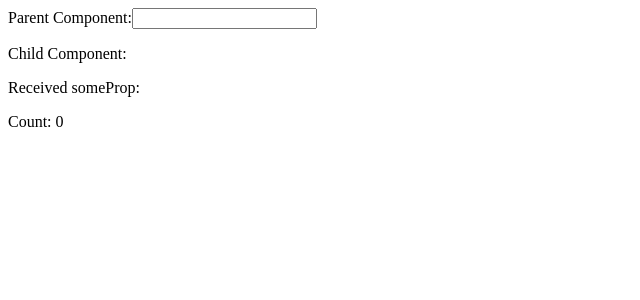
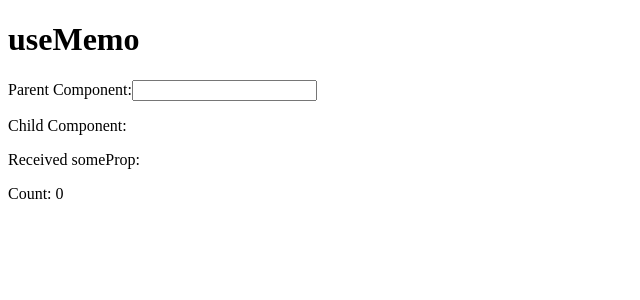
Before and after one commit to gokuljsparkout/GokulJSO, a React (Create React App) app: page / in a window 1280 px wide. Shown: the top 300 px of the page, without its empty margins (0-640 px from the left). Built offline with nearby package versions, Linux system fonts and the light colour scheme.

Commit message:
Lifecycle method's Alternative in func - useMemo

```diff
--- a/src/ChildComponent.js
+++ b/src/ChildComponent.js
@@ -1,27 +1,12 @@
 import React, { Component } from 'react';
-
-class ChildComponent extends Component {
-  state = {
-    count: 0
-  };
-
-  componentWillReceiveProps(nextProps) {
-    if (this.props.someProp !== nextProps.someProp) {
-      this.setState({
-        count: this.state.count + 1
-      });
-    }
-  }
-
-  render() {
-    return (
-      <div>
-        <p>Child Component:</p>
-        <p>Received someProp: {this.props.someProp}</p>
-        <p>Count: {this.state.count}</p>
-      </div>
-    );
-  }
+function ChildComponent({ someProp, count }) {
+  return (
+    <div>
+      <p>Child Component:</p>
+      <p>Received someProp: {someProp}</p>
+      <p>Count: {count}</p>
+    </div>
+  );
 }
 
 export default ChildComponent;
--- a/src/ParentComponent.js
+++ b/src/ParentComponent.js
@@ -1,30 +1,36 @@
-import React, { Component } from 'react';
+import React, {useMemo,useState} from 'react';
 import ChildComponent from './ChildComponent';
 
-//componentWillReceiveProps Lifecycle Method
+function ParentComponent() {
+  const [someProp, setSomeProp] = useState('');
 
-class ParentComponent extends Component {
-  state = {
-    someProp: ''
+  const memoizedCount = useMemo(() => { //useMemo
+    let count = 0;
+    return someProp => {
+      if (someProp !== '') {
+        count++;
+      }
+      return count;
+    };
+  }, []);
+
+  const count = memoizedCount(someProp);
+
+  const handleChange = event => {
+    setSomeProp(event.target.value);
   };
 
-  handleChange = event => {
-    this.setState({
-      someProp: event.target.value
-    });
-  };
-
-  render() {
   return (
     <div>
+      <h1>useMemo</h1>
       <label>
         Parent Component:
-          <input type="text" value={this.state.someProp} onChange={this.handleChange} />
+        <input type="text" value={someProp} onChange={handleChange} />
       </label>
-        <ChildComponent someProp={this.state.someProp} />
+      <ChildComponent someProp={someProp} count={count} />
     </div>
-    );
-}
+  )
 }
 
+
 export default ParentComponent;
```
Lines whose indentation alone changed are shown as unchanged.
